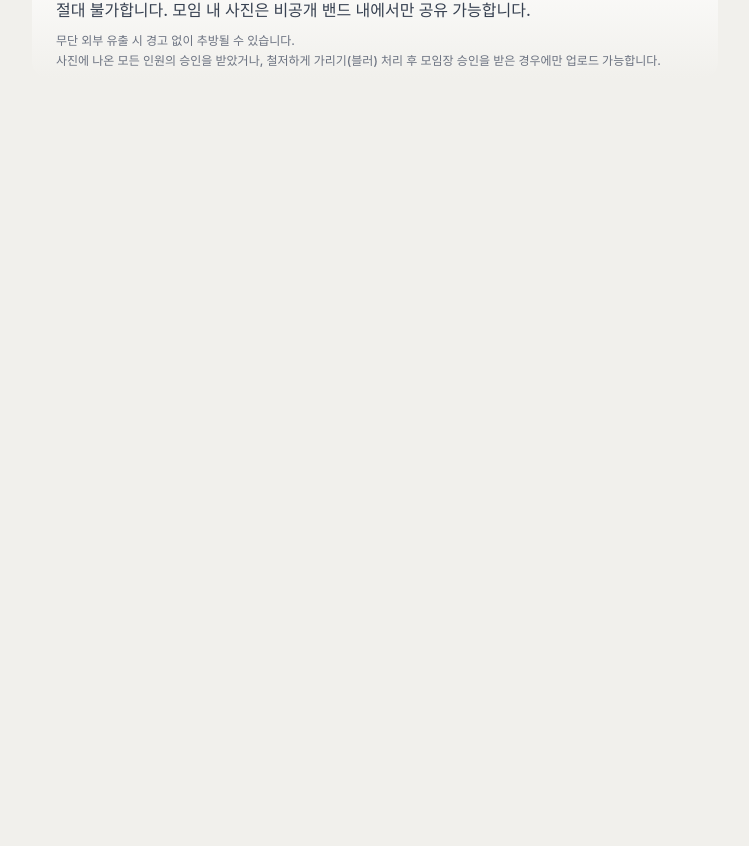
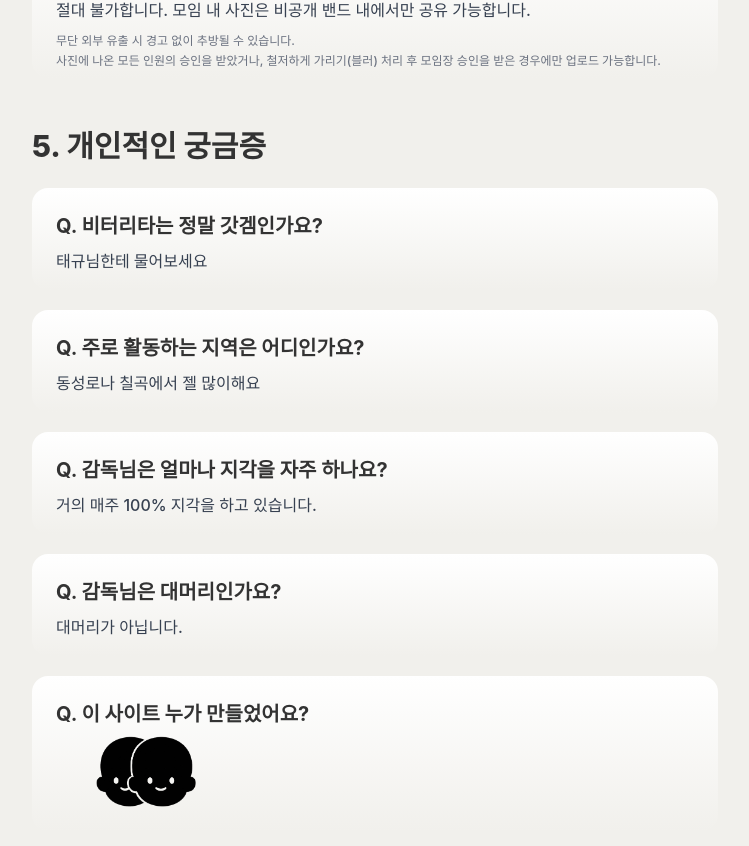
Before and after one commit to won-N-only/backend-express-frontend-react-murder-mystery, a Next.js app: page /faq in a window 1280 px wide. Shown: the part 2357-3203 px from the top of the page, without its empty margins (265-1014 px from the left). Before the commit the page ends 2505 px from the top, so only its background shows below. Built offline with nearby package versions, Linux system fonts and the light colour scheme; no server answers; a web font is replaced by a local one.

Commit message:
chore: update faq comments

```diff
--- a/app/faq/page.tsx
+++ b/app/faq/page.tsx
@@ -1,5 +1,8 @@
+"use client";
+
 import PageHeader from "@app/components/common/PageHeader";
-import type { ReactNode } from "react";
+import Image from "next/image";
+import { useState, type ReactNode } from "react";
 
 interface FaqSectionProps {
     title: string;
@@ -19,9 +22,10 @@ interface FaqItemProps {
     question: string;
     description: string;
     additionalInfo?: string;
+    children?: ReactNode;
 }
 
-function FaqItem({ question, description, additionalInfo }: FaqItemProps) {
+function FaqItem({ question, description, additionalInfo, children }: FaqItemProps) {
     return (
         <div className="mb-5 section-card">
             <h2 className="text-xl font-bold text-head-text mb-2">Q. {question}</h2>
@@ -33,11 +37,13 @@ function FaqItem({ question, description, additionalInfo }: FaqItemProps) {
                     {additionalInfo}
                 </p>
             )}
+            {children}
         </div>
     );
 }
 
 export default function FAQPage() {
+    const [showBubble, setShowBubble] = useState(false);
     return (
         <div className="container mx-auto px-4">
             <PageHeader
@@ -128,6 +134,40 @@ export default function FAQPage() {
 사진에 나온 모든 인원의 승인을 받았거나, 철저하게 가리기(블러) 처리 후 모임장 승인을 받은 경우에만 업로드 가능합니다.`}
                 />
             </FaqSection>
+            <FaqSection title="5. 개인적인 궁금증">
+                <FaqItem
+                    question="비터리타는 정말 갓겜인가요?"
+                    description="태규님한테 물어보세요"
+                />
+                <FaqItem
+                    question="주로 활동하는 지역은 어디인가요?"
+                    description="동성로나 칠곡에서 젤 많이해요"
+                />
+                <FaqItem
+                    question="감독님은 얼마나 지각을 자주 하나요?"
+                    description="거의 매주 100% 지각을 하고 있습니다."
+                />
+                <FaqItem question="감독님은 대머리인가요?" description="대머리가 아닙니다." />
+                <FaqItem question="이 사이트 누가 만들었어요?" description="">
+                    <div className="relative w-fit">
+                        <Image
+                            src="/makers.png"
+                            alt="makers"
+                            width={100}
+                            height={100}
+                            className="ml-10 mb-4"
+                            onClick={() => setShowBubble(!showBubble)}
+                        />
+                        {showBubble && (
+                            <div className="absolute left-full top-1/2 -translate-y-1/2 ml-4 w-max bg-gray-700 text-white text-lg rounded-lg px-4 py-2">
+                                왜눌러봐요;;
+                                {/* Triangle pointing left */}
+                                <div className="absolute top-1/2 -translate-y-1/2 -left-2 w-0 h-0 border-t-8 border-t-transparent border-b-8 border-b-transparent border-r-8 border-r-gray-700" />
+                            </div>
+                        )}
+                    </div>
+                </FaqItem>
+            </FaqSection>
         </div>
     );
 }
```
